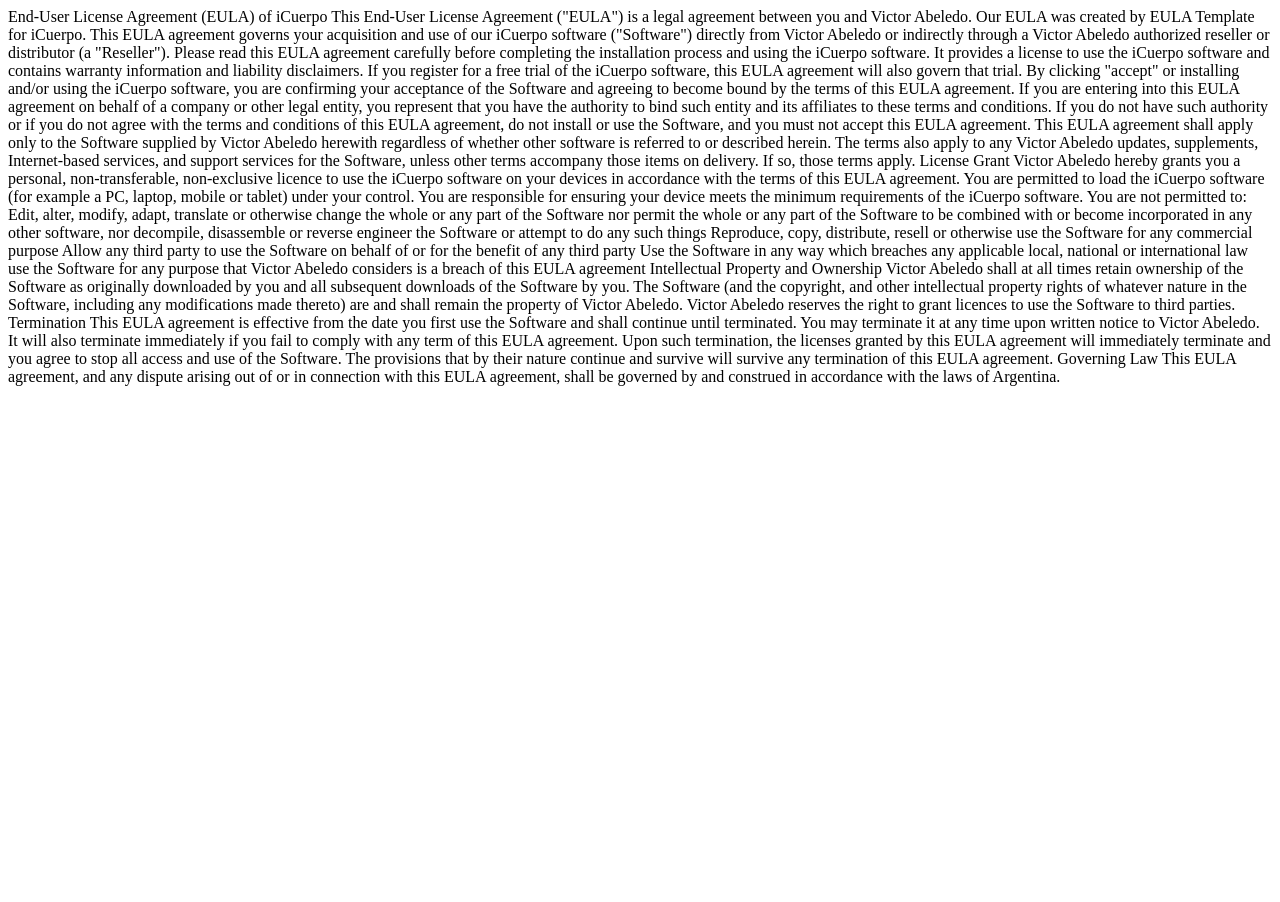
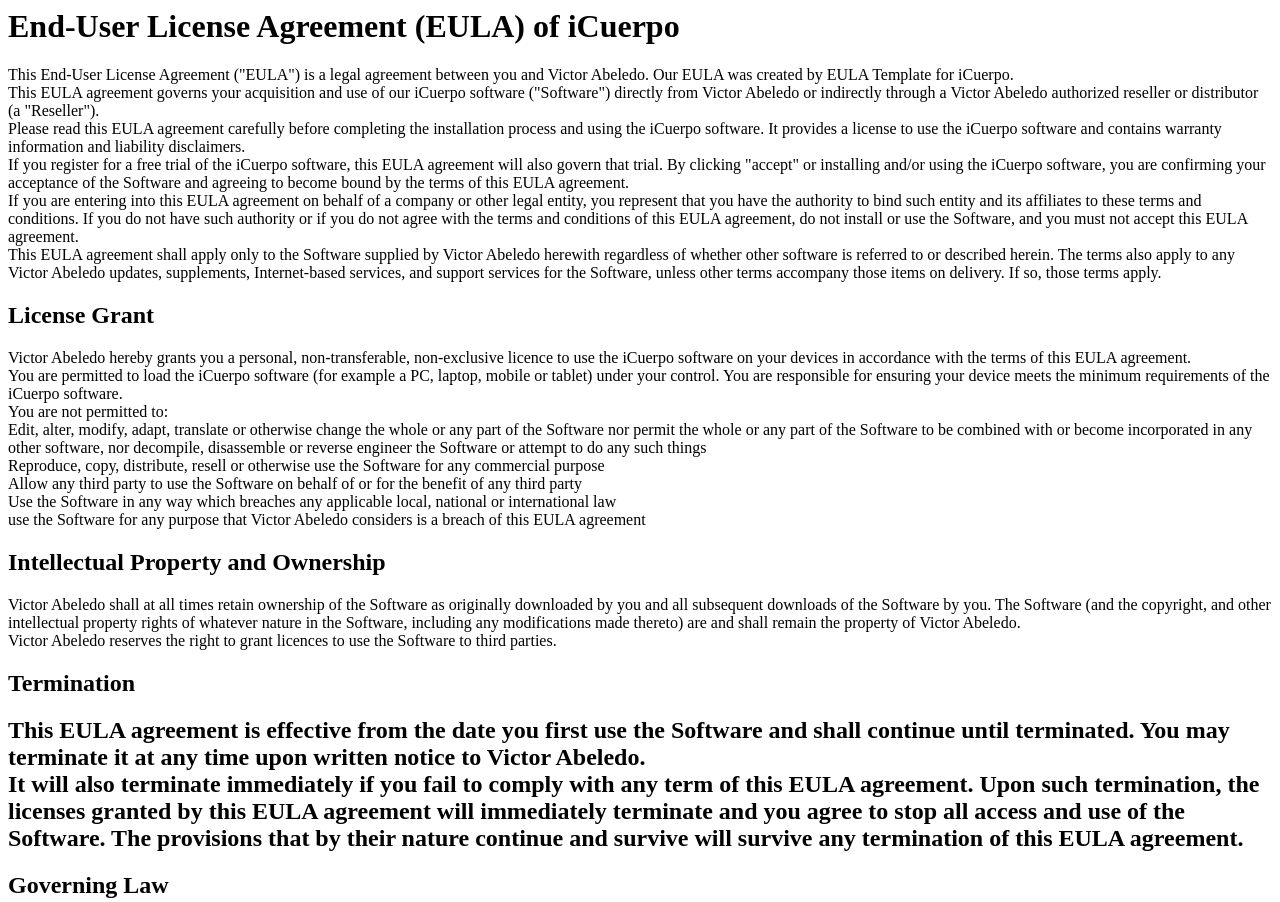
Before and after one commit to abeledovictor/icuerpo-eula, a plain HTML site: page index.html in a window 1280 px wide. Shown: the top 902 px of the page. Before the commit the page ends 800 px from the top, so only its background shows below. Drawn offline with Linux system fonts and the light colour scheme.

Commit message:
Update index.html

```diff
--- a/index.html
+++ b/index.html
@@ -5,46 +5,50 @@
 
 <body>
 <p>
-End-User License Agreement (EULA) of iCuerpo
+  <h1>End-User License Agreement (EULA) of iCuerpo</h1>
 
 This End-User License Agreement ("EULA") is a legal agreement between you and Victor Abeledo. Our EULA was created by EULA Template for iCuerpo.
-
+<br>
 This EULA agreement governs your acquisition and use of our iCuerpo software ("Software") directly from Victor Abeledo or indirectly through a Victor Abeledo authorized reseller or distributor (a "Reseller").
-
+<br>
 Please read this EULA agreement carefully before completing the installation process and using the iCuerpo software. It provides a license to use the iCuerpo software and contains warranty information and liability disclaimers.
-
+<br>
 If you register for a free trial of the iCuerpo software, this EULA agreement will also govern that trial. By clicking "accept" or installing and/or using the iCuerpo software, you are confirming your acceptance of the Software and agreeing to become bound by the terms of this EULA agreement.
-
+<br>
 If you are entering into this EULA agreement on behalf of a company or other legal entity, you represent that you have the authority to bind such entity and its affiliates to these terms and conditions. If you do not have such authority or if you do not agree with the terms and conditions of this EULA agreement, do not install or use the Software, and you must not accept this EULA agreement.
-
+<br>
 This EULA agreement shall apply only to the Software supplied by Victor Abeledo herewith regardless of whether other software is referred to or described herein. The terms also apply to any Victor Abeledo updates, supplements, Internet-based services, and support services for the Software, unless other terms accompany those items on delivery. If so, those terms apply.
 
-License Grant
+<h2>License Grant</h2>
 
 Victor Abeledo hereby grants you a personal, non-transferable, non-exclusive licence to use the iCuerpo software on your devices in accordance with the terms of this EULA agreement.
-
+<br>
 You are permitted to load the iCuerpo software (for example a PC, laptop, mobile or tablet) under your control. You are responsible for ensuring your device meets the minimum requirements of the iCuerpo software.
-
+<br>
 You are not permitted to:
-
+<br>
 Edit, alter, modify, adapt, translate or otherwise change the whole or any part of the Software nor permit the whole or any part of the Software to be combined with or become incorporated in any other software, nor decompile, disassemble or reverse engineer the Software or attempt to do any such things
+<br>
 Reproduce, copy, distribute, resell or otherwise use the Software for any commercial purpose
+  <br>
 Allow any third party to use the Software on behalf of or for the benefit of any third party
+  <br>
 Use the Software in any way which breaches any applicable local, national or international law
+  <br>
 use the Software for any purpose that Victor Abeledo considers is a breach of this EULA agreement
-Intellectual Property and Ownership
-
+  <br>
+  <h2>Intellectual Property and Ownership</h2>
 Victor Abeledo shall at all times retain ownership of the Software as originally downloaded by you and all subsequent downloads of the Software by you. The Software (and the copyright, and other intellectual property rights of whatever nature in the Software, including any modifications made thereto) are and shall remain the property of Victor Abeledo.
-
+<br>
 Victor Abeledo reserves the right to grant licences to use the Software to third parties.
-
-Termination
+<br>
+<h2>Termination<h2/>
 
 This EULA agreement is effective from the date you first use the Software and shall continue until terminated. You may terminate it at any time upon written notice to Victor Abeledo.
-
+<br>
 It will also terminate immediately if you fail to comply with any term of this EULA agreement. Upon such termination, the licenses granted by this EULA agreement will immediately terminate and you agree to stop all access and use of the Software. The provisions that by their nature continue and survive will survive any termination of this EULA agreement.
-
-Governing Law
+<br>
+  <h2>Governing Law</h2>
 
 This EULA agreement, and any dispute arising out of or in connection with this EULA agreement, shall be governed by and construed in accordance with the laws of Argentina.
 </p>
```
